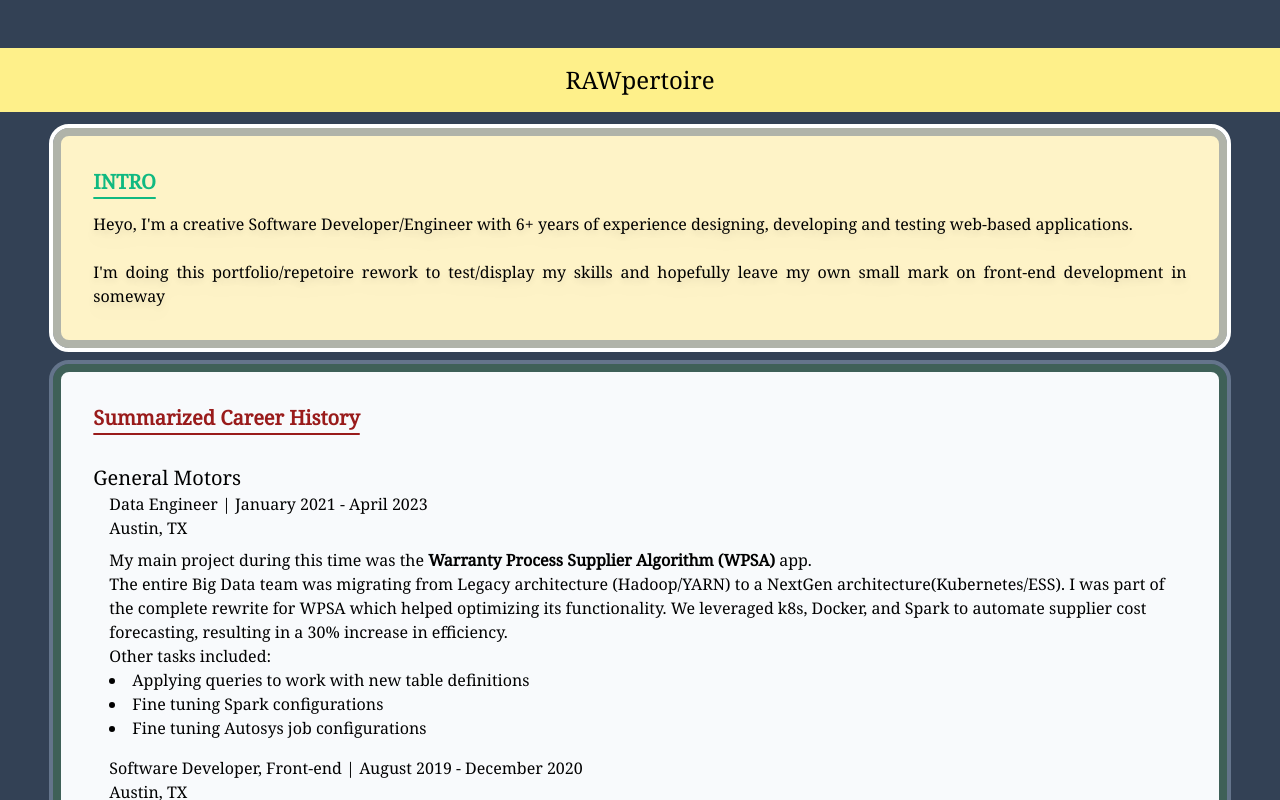
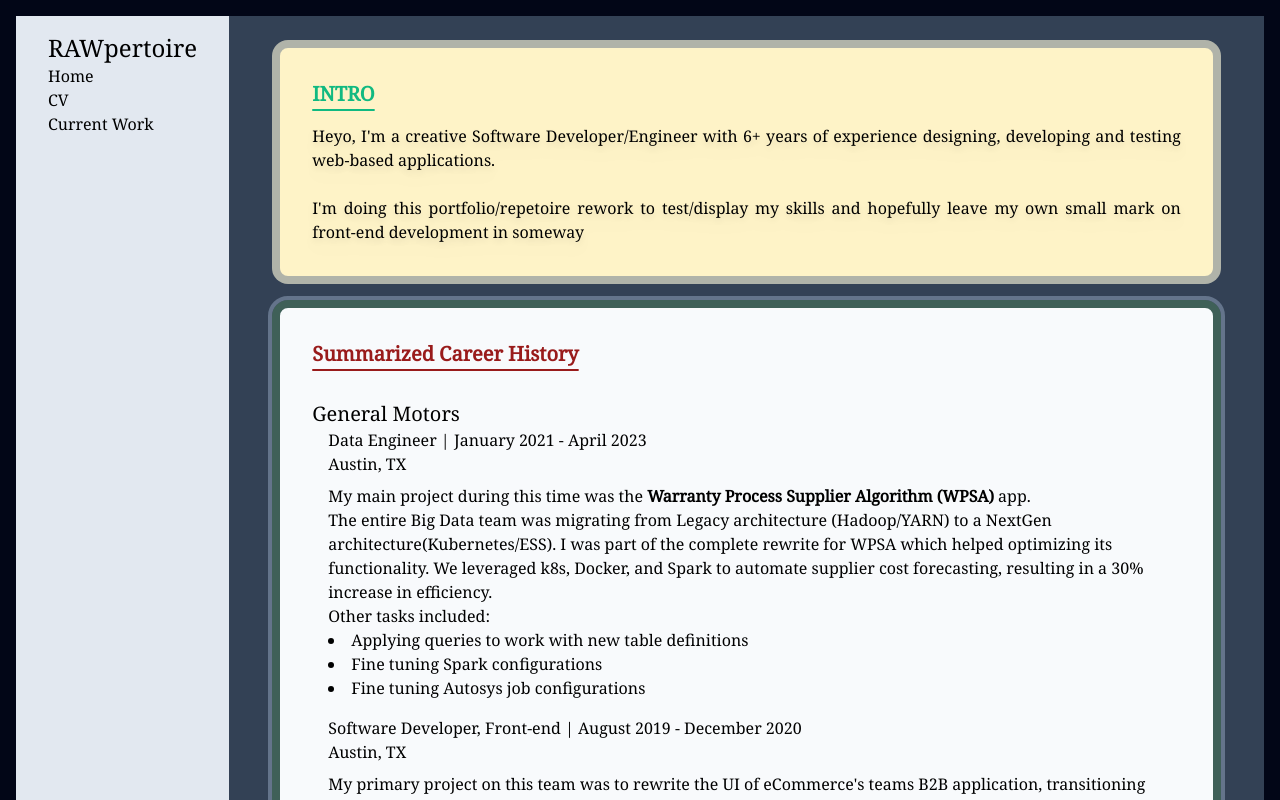
Before and after one commit to RAWoiwode/rawpertoire, a Next.js app: page / in a window 1280 px wide. Shown: the top 800 px of the page. Built offline with nearby package versions, Linux system fonts and the light colour scheme.

Commit message:
Adding sidebar navigation skeleton

```diff
--- a/app/layout.tsx
+++ b/app/layout.tsx
@@ -1,6 +1,7 @@
 import type { Metadata } from "next";
 import "./globals.css";
 import { Noto_Serif } from "next/font/google";
+import Link from "next/link";
 
 const noto_sans = Noto_Serif({
   subsets: ["latin"],
@@ -19,7 +20,23 @@ export default function RootLayout({
 }>) {
   return (
     <html lang="en" className={noto_sans.className}>
-      <body className="container mx-auto bg-slate-950">{children}</body>
+      <body className="flex bg-slate-950 p-4">
+        <nav className="basis-1/4 bg-slate-200 px-8 py-4">
+          <h1>RAWpertoire</h1>
+          <ul>
+            <li>
+              <Link href="/">Home</Link>
+            </li>
+            <li>
+              <Link href="/cv">CV</Link>
+            </li>
+            <li>
+              <Link href="/current">Current Work</Link>
+            </li>
+          </ul>
+        </nav>
+        {children}
+      </body>
     </html>
   );
 }
--- a/app/page.tsx
+++ b/app/page.tsx
@@ -2,11 +2,8 @@ import Link from "next/link";
 
 const Home = () => {
   return (
-    <main className="flex flex-col space-y-4 bg-slate-700 py-12">
-      <div className="flex justify-center bg-yellow-200 p-4">
-        <h1>RAWpertoire</h1>
-      </div>
-      <div className="mx-auto w-11/12 rounded-2xl border-8 border-slate-500 border-opacity-50 bg-amber-100 p-4 outline outline-4 outline-white">
+    <main className="h-screen space-y-4 overflow-auto bg-slate-700 py-6">
+      <div className="mx-auto w-11/12 rounded-2xl border-8 border-slate-500 border-opacity-50 bg-amber-100 p-4">
         <h2 className="px-4 pt-4 font-bold text-emerald-500 underline underline-offset-8">
           INTRO
         </h2>
```
